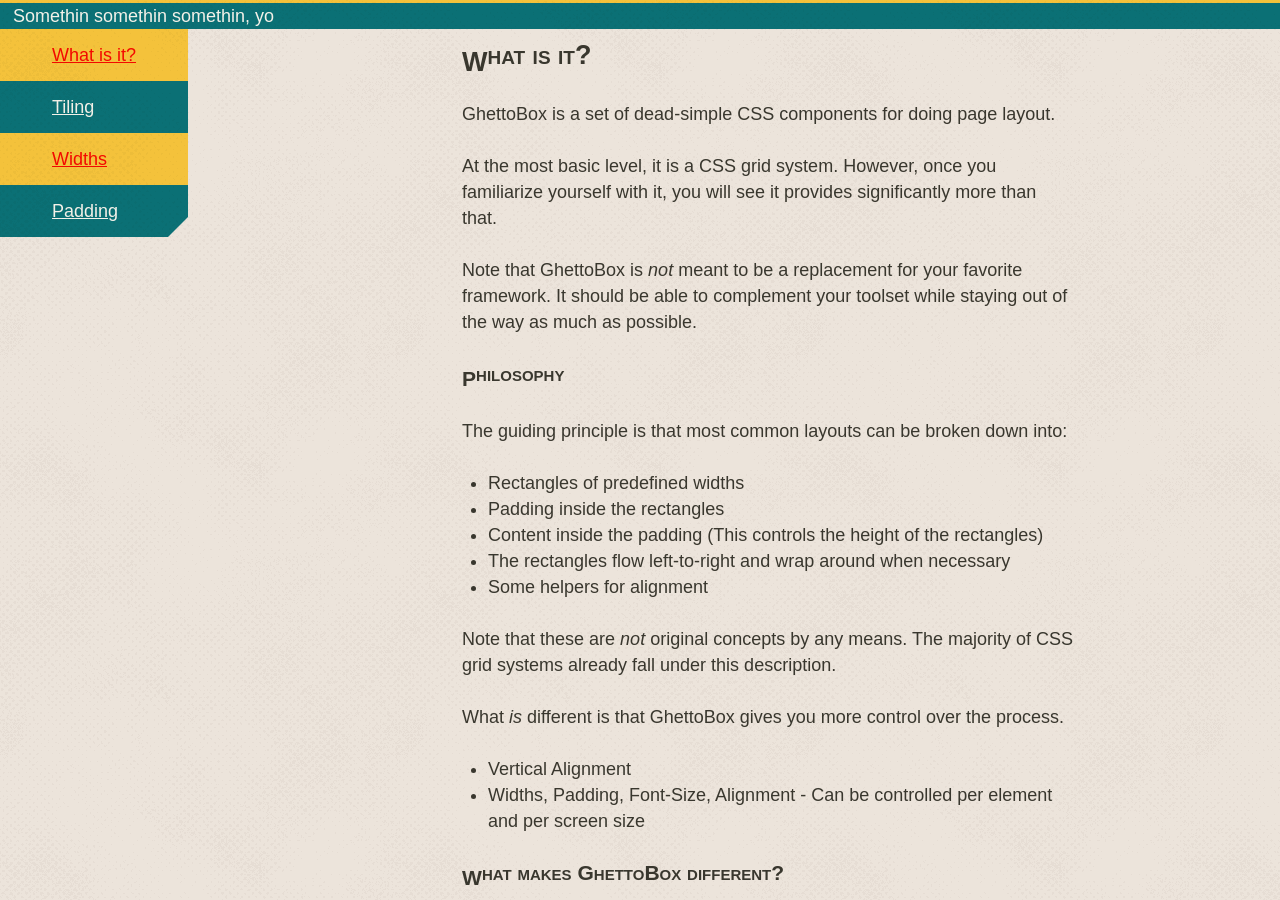
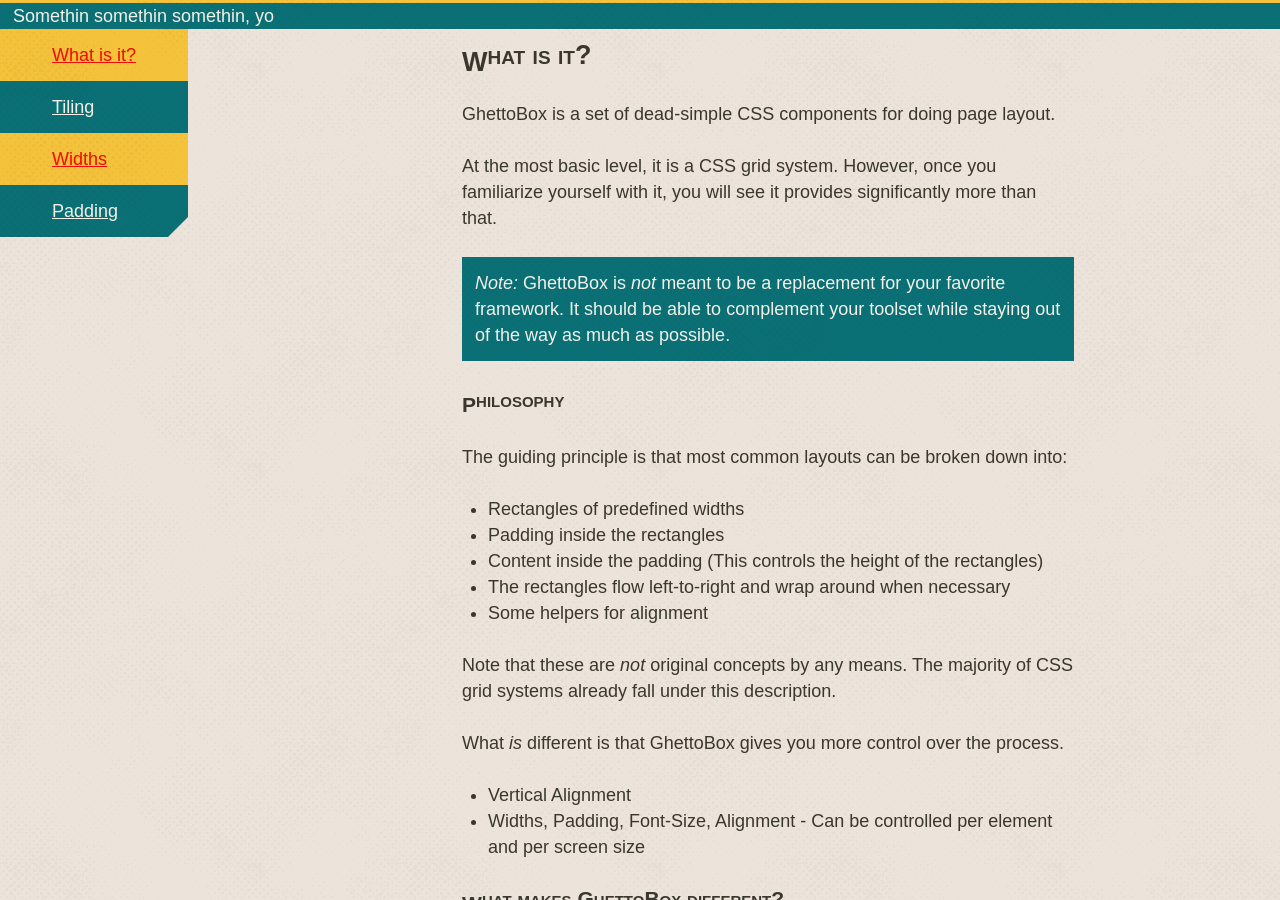
Before and after one commit to walkerab/ghetto-box-site, a Jekyll site: the page built from index.md, in a window 1280 px wide and 900 px high, scrolled down 536 px. Built offline with Jekyll 4.4.1, drawn with Linux system fonts in a browser that asks for light colours; some web fonts are replaced.

Commit message:
Index revision that uses added kramdown syntax

```diff
--- a/index.md
+++ b/index.md
@@ -12,7 +12,11 @@
 It encourages creating designs rapidly at the template level AKA doing [Mockups in Markup](#).
 -->
 
-Note that GhettoBox is *not* meant to be a replacement for your favorite framework. It should be able to complement your toolset while staying out of the way as much as possible.
+<div class="cs-2 pad-sm" markdown="1">
+
+ *Note:* GhettoBox is *not* meant to be a replacement for your favorite framework. It should be able to complement your toolset while staying out of the way as much as possible.
+
+</div>
 
 ### Philosophy
 
```
